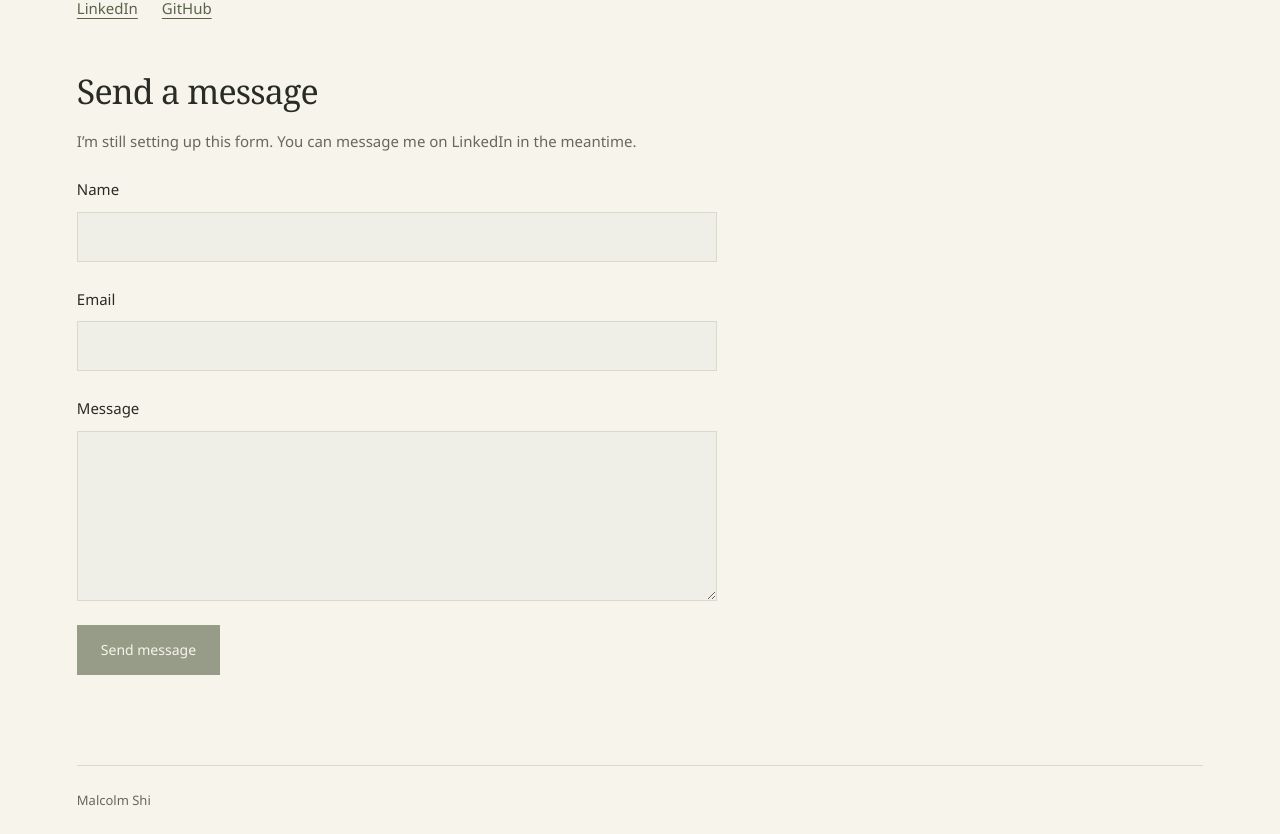
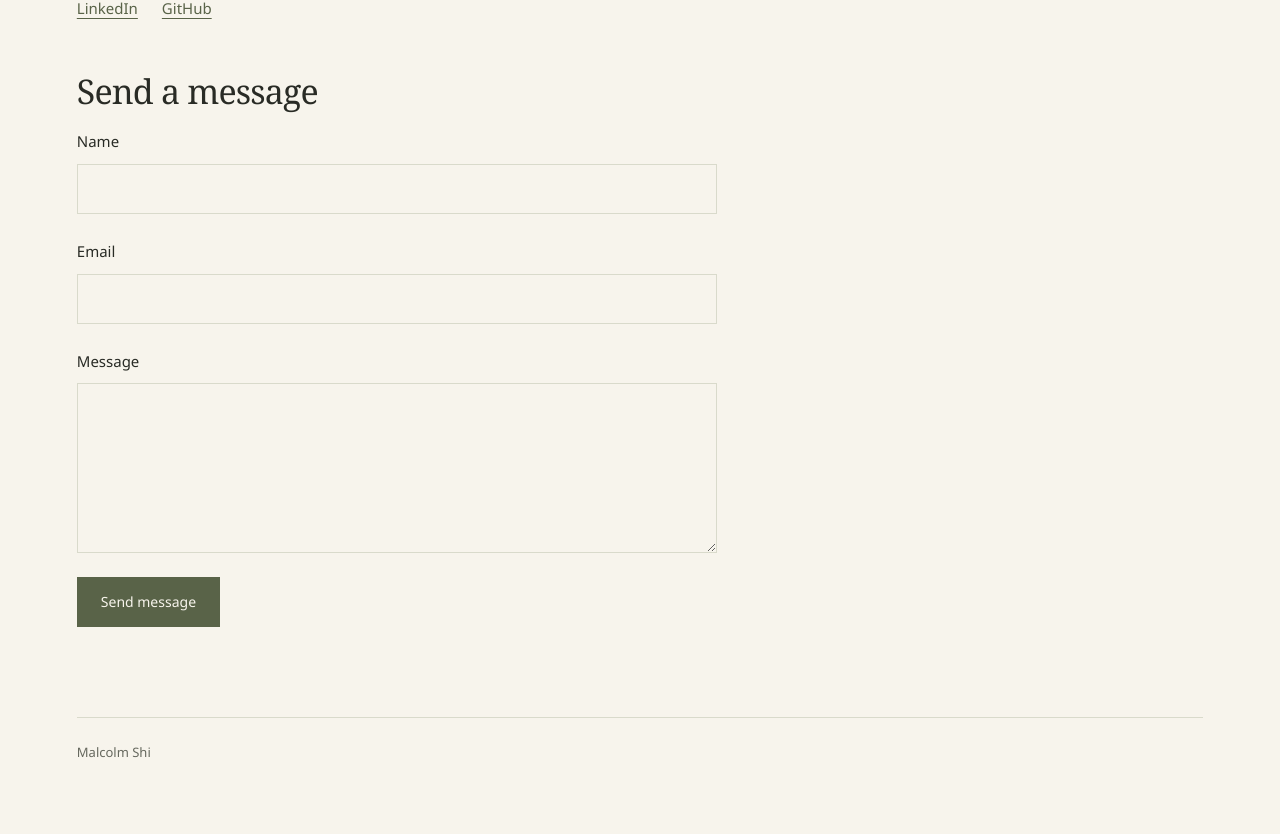
Before and after one commit to malcolmshi123/personal-website, a Next.js app: page /contact in a window 1280 px wide. Shown: the part 376-1210 px from the top of the page. After the commit the page ends 1163 px from the top, so only its background shows below. Built offline with nearby package versions, Linux system fonts and the light colour scheme.

Commit message:
add contact form

```diff
--- a/src/app/contact/page.tsx
+++ b/src/app/contact/page.tsx
@@ -19,24 +19,26 @@ export default function Contact() {
             </div>
             <section className="prose" aria-labelledby="send-a-message">
                 <h2 className="contact-heading" id="send-a-message">Send a message</h2>
-                <p className="contact-notice" id="contact-notice">
-                    I’m still setting up this form. You can message me on LinkedIn in the meantime.
-                </p>
-                <form className="contact-form" aria-label="Send a message" aria-describedby="contact-notice">
-                    <fieldset disabled>
+                <form
+                    className="contact-form"
+                    action="https://formspree.io/f/xzeebqoe"
+                    method="POST"
+                    aria-label="Send a message"
+                >
+                    <fieldset>
                         <label htmlFor="contact-name">
                             Name
-                            <input id="contact-name" name="name" type="text" autoComplete="name" />
+                            <input id="contact-name" name="name" type="text" autoComplete="name" maxLength={100} required />
                         </label>
                         <label htmlFor="contact-email">
                             Email
-                            <input id="contact-email" name="email" type="email" autoComplete="email" />
+                            <input id="contact-email" name="email" type="email" autoComplete="email" maxLength={254} required />
                         </label>
                         <label htmlFor="contact-message">
                             Message
-                            <textarea id="contact-message" name="message" rows={6} />
+                            <textarea id="contact-message" name="message" rows={6} maxLength={5000} required />
                         </label>
-                        <button type="button" disabled>Send message</button>
+                        <button type="submit">Send message</button>
                     </fieldset>
                 </form>
             </section>
--- a/src/app/globals.css
+++ b/src/app/globals.css
@@ -31,7 +31,9 @@ a {
 }
 
 a:focus-visible,
-button:focus-visible {
+button:focus-visible,
+input:focus-visible,
+textarea:focus-visible {
     outline: 2px solid var(--olive);
     outline-offset: 6px;
 }
@@ -394,11 +396,6 @@ h1 em {
     margin-top: 48px;
 }
 
-.prose .contact-notice {
-    color: var(--muted);
-    font-size: 15px;
-}
-
 .contact-form fieldset {
     min-width: 0;
     margin: 0;
@@ -419,12 +416,11 @@ h1 em {
     padding: 12px 14px;
     border: 1px solid var(--rule);
     border-radius: 0;
-    background: #efeee7;
-    color: var(--muted);
+    background: var(--cream);
+    color: var(--charcoal);
     font: inherit;
     line-height: 1.6;
     opacity: 1;
-    cursor: not-allowed;
 }
 
 .contact-form textarea {
@@ -439,8 +435,11 @@ h1 em {
     color: var(--cream);
     font: inherit;
     font-size: 14px;
-    opacity: 0.6;
-    cursor: not-allowed;
+    cursor: pointer;
+}
+
+.contact-form button:hover {
+    background: #454f36;
 }
 
 .photos-page {
```
Also changed, not shown: 1 other file (tests, documents, lock files or other folders).
